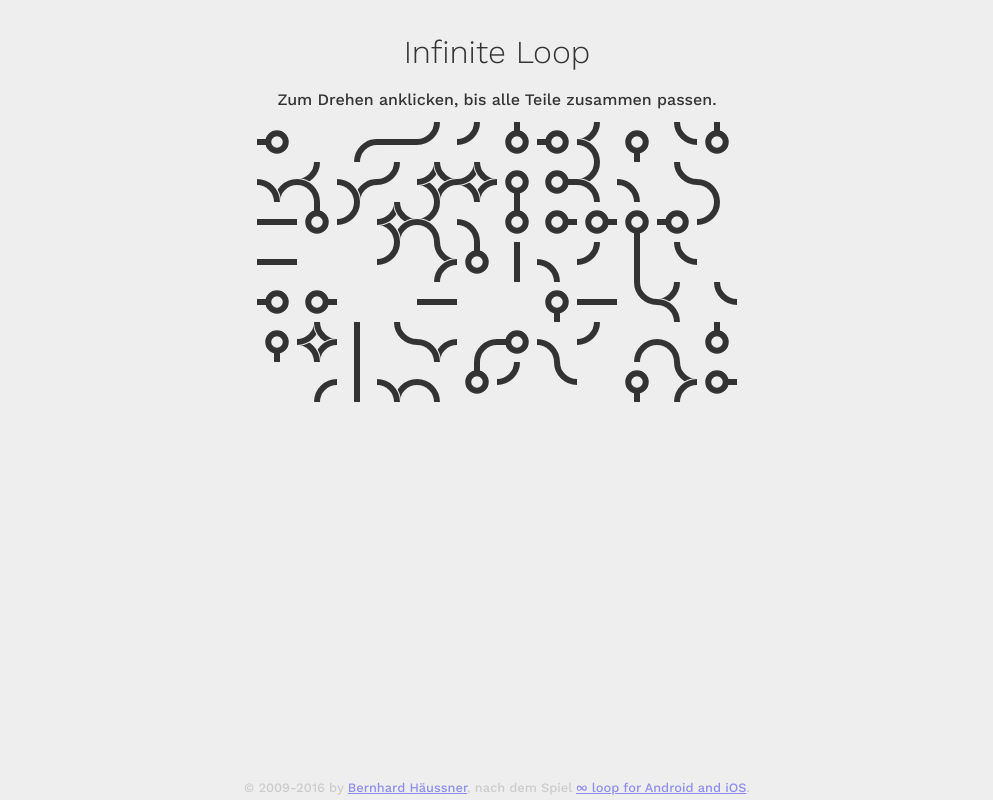
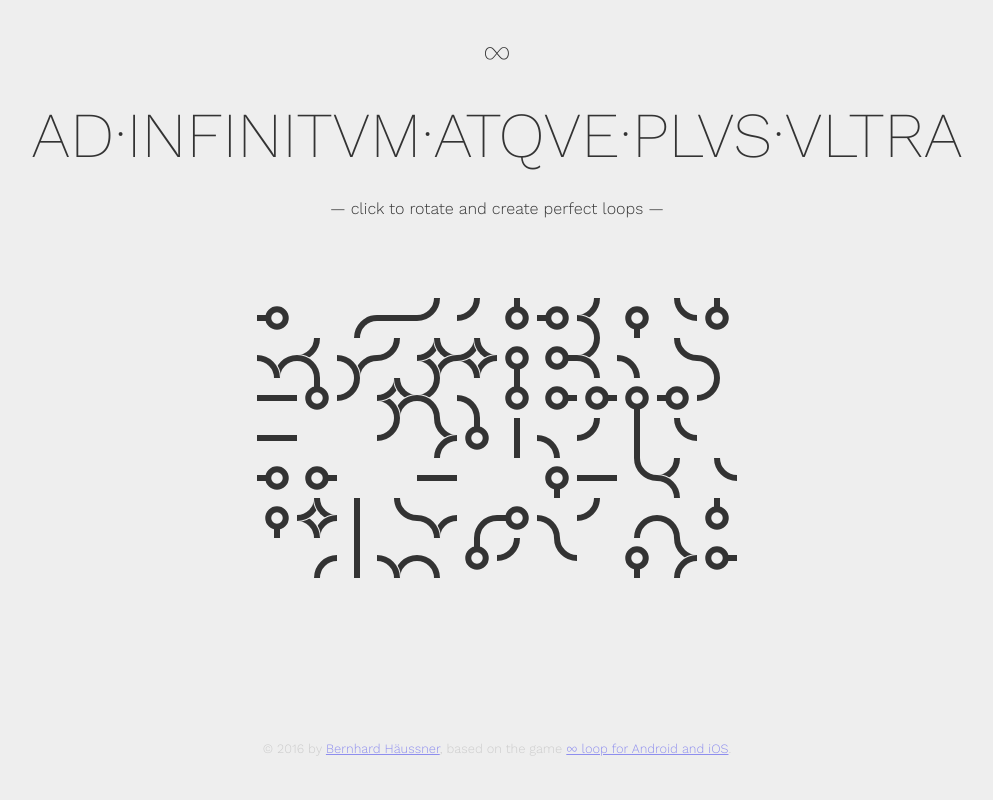
Before and after one commit to bxt/adinfinitvm, a plain HTML site: page infinite-loop.html in a window 1280 px wide. Shown: the whole page, without its empty margins (143-1136 px from the left). Drawn offline with Linux system fonts and the light colour scheme.

Commit message:
Add style and instructions

```diff
--- a/infinite-loop.html
+++ b/infinite-loop.html
@@ -2,17 +2,18 @@
 <html>
 <head>
 <meta http-equiv="Content-Type" content="text/html; charset=UTF-8">
-<title>Infinite Loop</title>
+<title>AD·INFINITVM·ATQVE·PLVS·VLTRA</title>
 <style>
 @font-face { font-family: 'Work Sans'; font-style: normal; font-weight: 300; src: local('Work Sans Light'), local('WorkSans-Light'), url(WorkSans-Light.woff2) format('woff2'); }
-@font-face { font-family: 'Work Sans'; font-style: normal; font-weight: 400; src: local('Work Sans'), local('WorkSans-Regular'), url(WorkSans-Medium.woff2) format('woff2'); }
+@font-face { font-family: 'Work Sans'; font-style: normal; font-weight: 200; src: local('Work Sans ExtraLight'), local('WorkSans-ExtraLight'), url(WorkSans-ExtraLight.woff2) format('woff2'); }
 * {padding:0;margin:0;}
-body {padding:20px;font-size:16px;font-family: 'Work Sans', sans-serif; text-align: center; background: #eee; color: #333; transition-property: background-color, color; transition-duration: .15s; transition-timing-function: ease-out;}
+body {padding:20px;font-size:16px;font-family: 'Work Sans', sans-serif; font-weight: 300; text-align: center; background: #eee; color: #333; transition-property: background-color, color; transition-duration: .15s; transition-timing-function: ease-out;}
 body.done {background: #333; color: #eee;}
-p, h1, h3 { padding:0.4em 0;line-height:120%;}
-h1 {font-weight: 300; font-size:2em;}
-footer {color: #999; font-size:0.8em; position: absolute; left: 0; right: 0; bottom: 0; opacity: 0.4;}
-.grid {padding:0.4em 0;}
+p, h1, h2 { margin: 0.4em 0;line-height:120%;}
+h1 {font-weight: 200; font-size:2em;}
+h2 {font-weight: 200; font-size:4em; word-wrap: break-word;}
+footer {color: #999; font-size:0.8em; position: absolute; left: 0; right: 0; bottom: 0; opacity: 0.4; margin-bottom: 3em; }
+.grid { margin: 5em 0 0.4em 0; }
 .grid-square { display: inline-block; }
 .grid-square svg { vertical-align: bottom; }
 .grid-square.transitioning { transition: transform .15s; }
@@ -21,14 +22,11 @@ footer {color: #999; font-size:0.8em; position: absolute; left: 0; right: 0; bot
 </style>
 </head>
 <body>
-
-<h1>Infinite Loop</h1>
-<p>Zum Drehen anklicken, bis alle Teile zusammen passen.</p>
-
+<h1>∞</h1>
+<h2>AD·INFINITVM·ATQVE·PLVS·VLTRA</h2>
+<p id="instructions">— click to rotate and create perfect loops —</p>
+<footer><p>&copy; 2016 by <a href="http://bernhardhaeussner.de/">Bernhard Häussner</a>, based on the game <a href="http://loopgame.co/">∞ loop for Android and iOS</a>. </p></footer>
 <div id="jscontainer"></div>
-
-<footer><p>&copy; 2009-2016 by <a href="http://bernhardhaeussner.de/">Bernhard Häussner</a>, nach dem Spiel <a href="http://loopgame.co/">∞ loop for Android and iOS</a>. </p></footer>
-
 <script src="script.min.js"></script>
 </body>
 </html>
```
Also changed, not shown: WorkSans-ExtraLight.woff2 (added), 3 other files.
